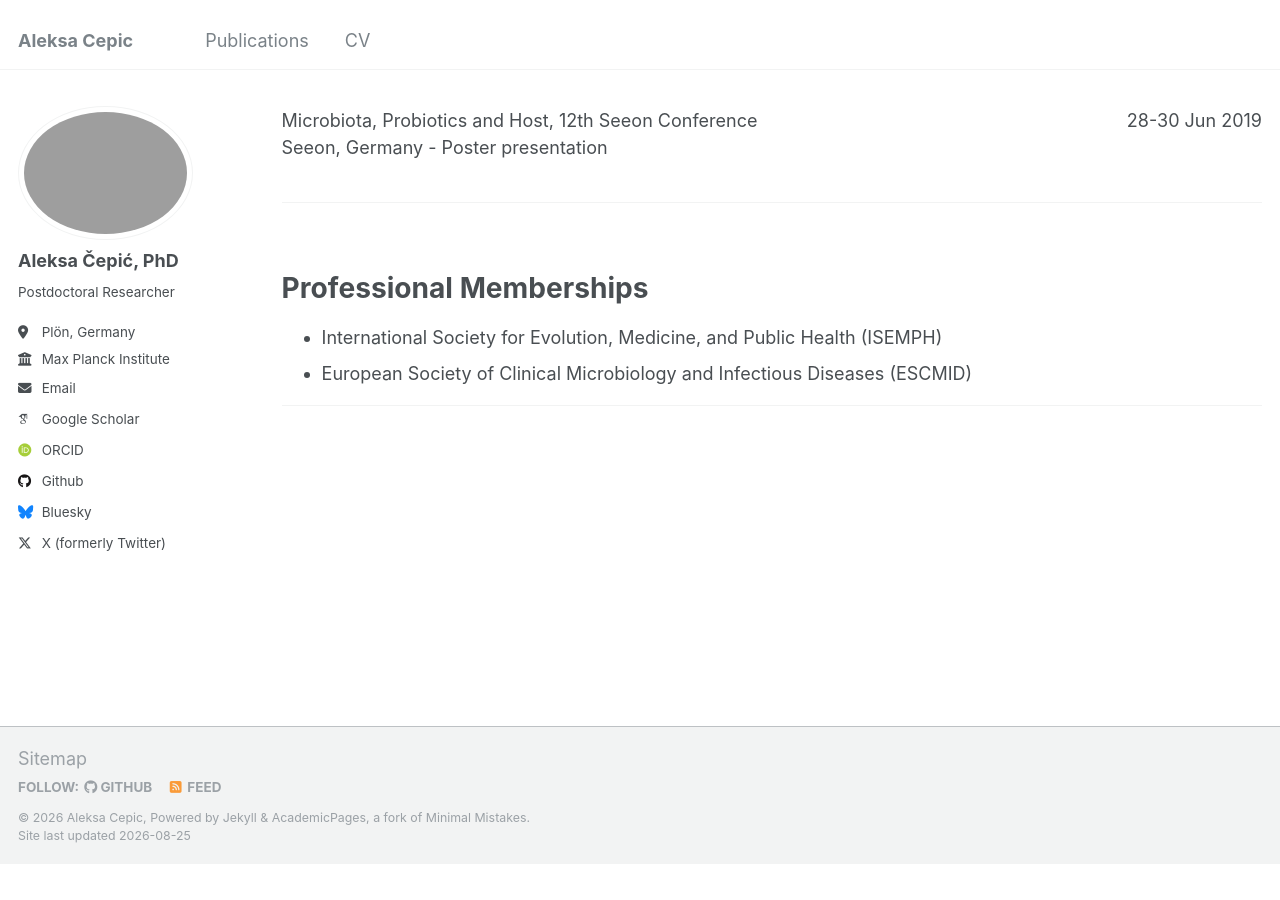
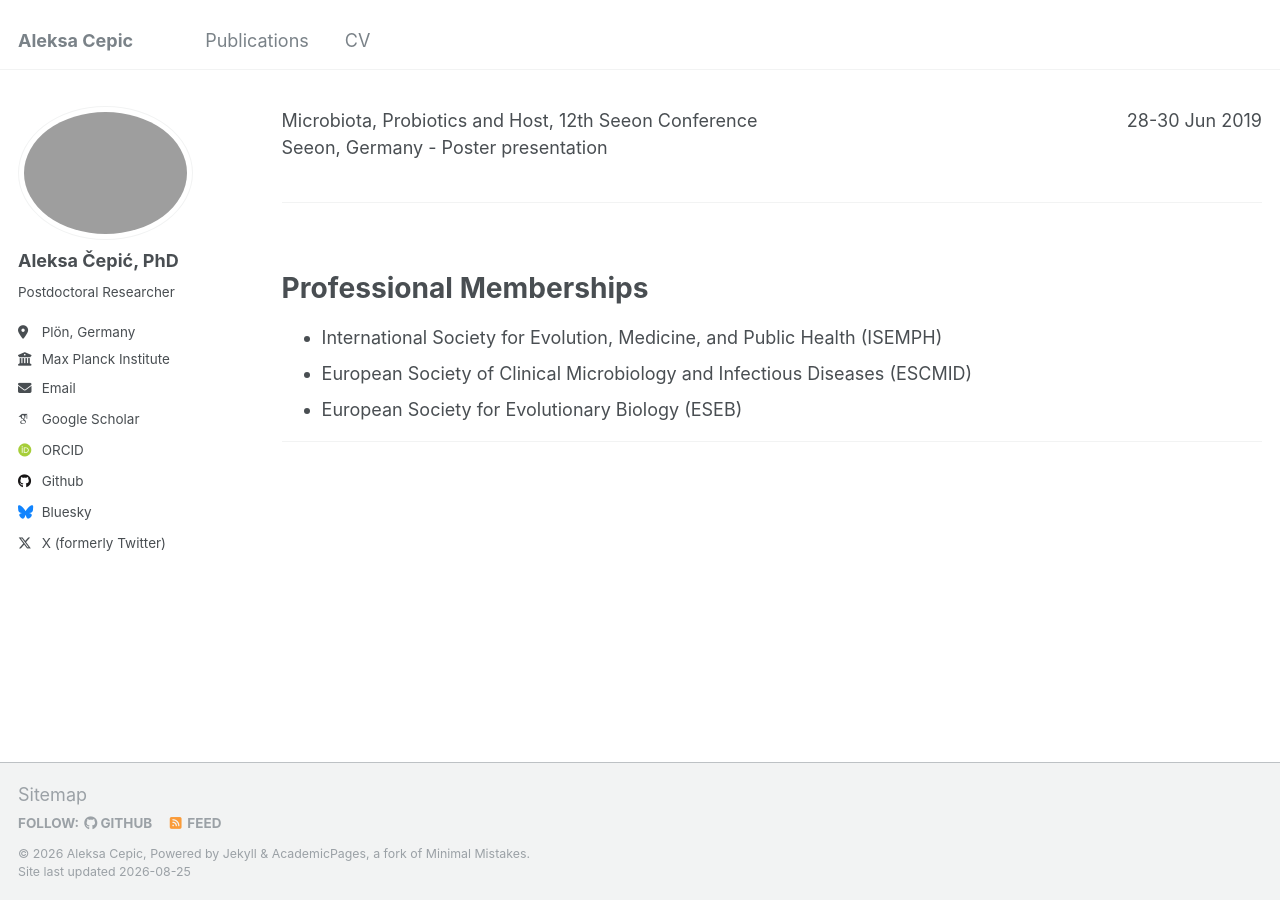
Before and after one commit to drcepic/drcepic.github.io, a Jekyll site: the page built from _pages/cv.md, in a window 1280 px wide and 900 px high, scrolled down 2258 px. Built offline with Jekyll 4.4.1, drawn with Linux system fonts in a browser that asks for light colours; some web fonts are replaced; before the commit the page ends 3122 px from its top, so only the background shows below that.

Commit message:
Update cv.md

```diff
--- a/_pages/cv.md
+++ b/_pages/cv.md
@@ -234,6 +234,7 @@ Professional Memberships
 
 - International Society for Evolution, Medicine, and Public Health (ISEMPH)
 - European Society of Clinical Microbiology and Infectious Diseases (ESCMID)
+- European Society for Evolutionary Biology (ESEB)
 
 <hr>
 
```
